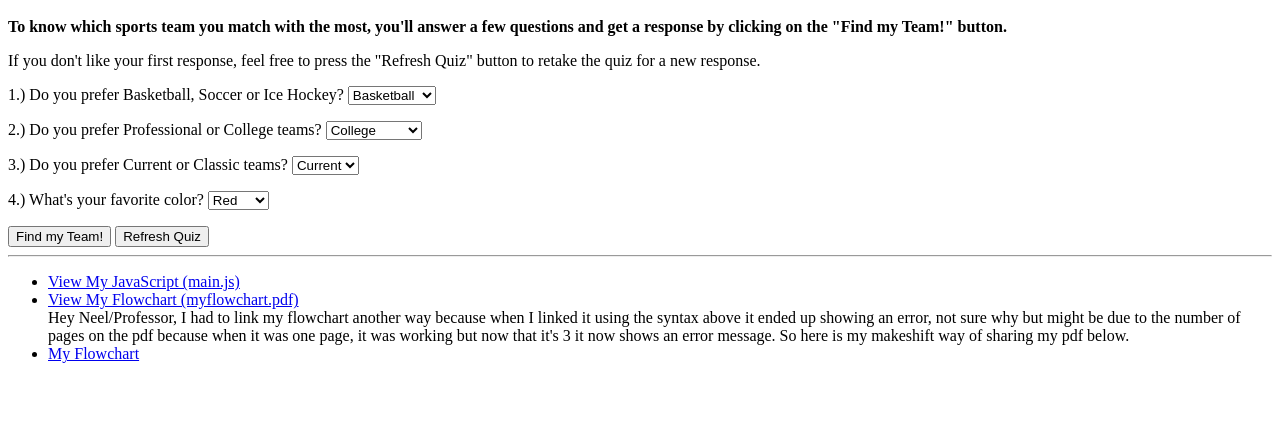
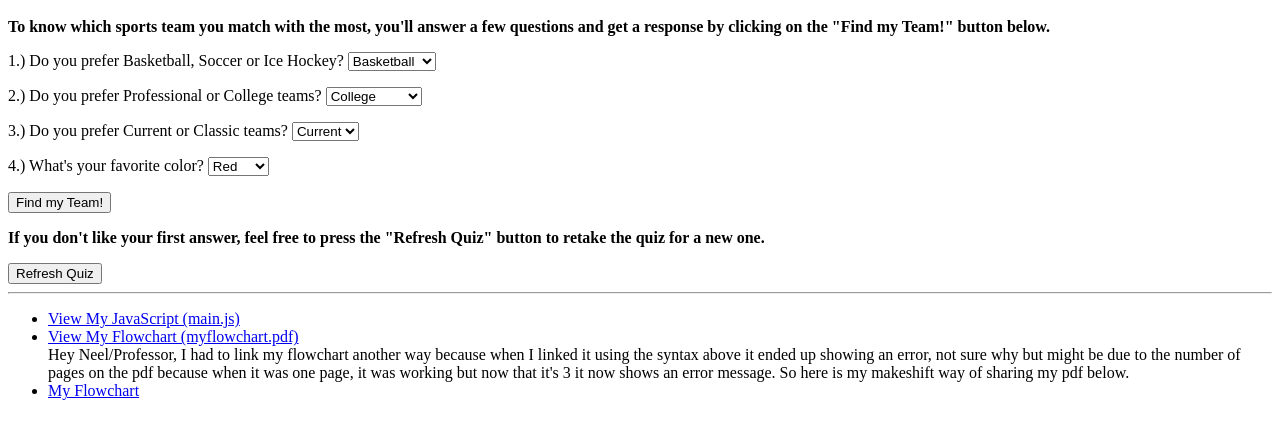
Before and after one commit to Elapache98/ChatGPT-like-Quiz-jk-its-boolean-functions, a plain HTML site: page index.html in a window 1280 px wide. Shown: the part 49-488 px from the top of the page. Drawn offline with Linux system fonts and the light colour scheme.

Commit message:
re insstructions

```diff
--- a/index.html
+++ b/index.html
@@ -8,10 +8,10 @@
 <body>
     <h1>What Sports team should I support? 🏀, 🏒 ,⚽, 🤔</h1>
     <p><b>To know which sports team you match with
-            the most, you'll answer a few questions and get a response by clicking on the "Find my Team!" button.</b>
+            the most, you'll answer a few questions and get a response by clicking on the "Find my Team!" button
+            below.</b>
     </p>
-    <p>If you don't like your first response, feel free to press the "Refresh Quiz" button to retake the quiz for a new
-        response. </p>
+
 
     <p>1.) Do you prefer Basketball, Soccer or Ice Hockey?
         <select id="userSport">
@@ -44,11 +44,15 @@
     </p>
 
     <button id="action">Find my Team!</button>
-    <button id="refresh">Refresh Quiz</button>
+
 
 
     <!-- do not modify the HTML below this comment!-->
     <div id="output"></div>
+    <p><b>If you don't like your first answer, feel free to press the "Refresh Quiz" button to retake the quiz for a
+            new
+            one.</b> </p>
+    <button id="refresh">Refresh Quiz</button>
     <hr />
     <ul>
         <li><a href="main.js" target="_blank">View My JavaScript (main.js)</a></li>
```
